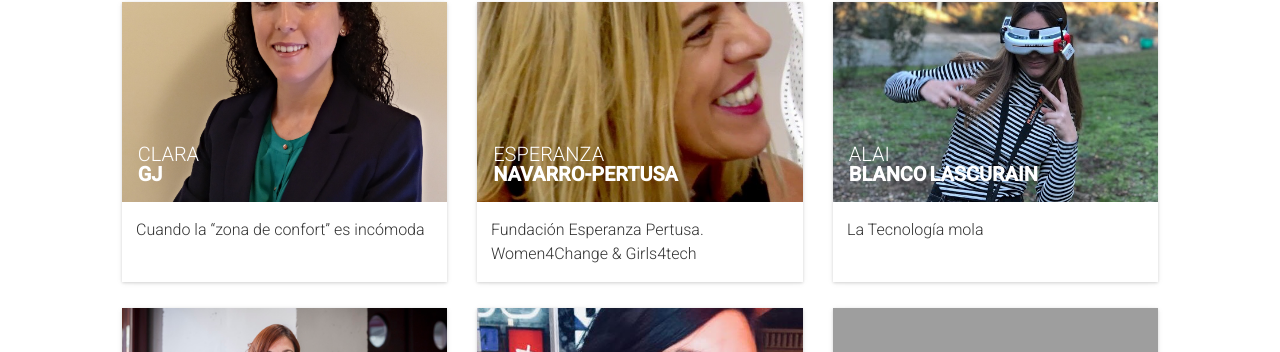
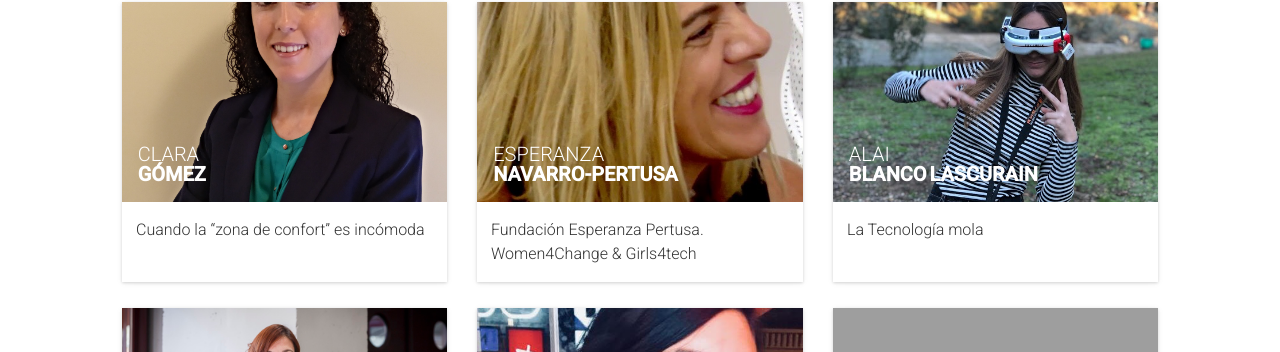
Before and after one commit to wtmalicante/wtmalicante.github.io, a Jekyll site: the page built from speakers.html, in a window 1280 px wide and 900 px high, scrolled down 663 px. Shown: the part 98-450 px from the top of the window. Built offline with Jekyll 4.4.1, drawn with Linux system fonts in a browser that asks for light colours; nearby versions of some CDN libraries; comment, search, counter and statistics services are not loaded; grey boxes are pictures that could not be loaded.

Commit message:
Update speakers.yml

```diff
--- a/_data/speakers.yml
+++ b/_data/speakers.yml
@@ -42,7 +42,7 @@
 -
   id: 4
   name: "Clara"
-  surname: "GJ"
+  surname: "Gómez"
   company: "CEO - 3D Surgical Technologies"
   title: "CEO - 3D Surgical Technologies"
   bio: "Ingeniera industrial que habla 4 idiomas, especializada en dirección de producción, con experiencia en automoción y emprendedoraapasionada de nuevos retos y situaciones."
```
